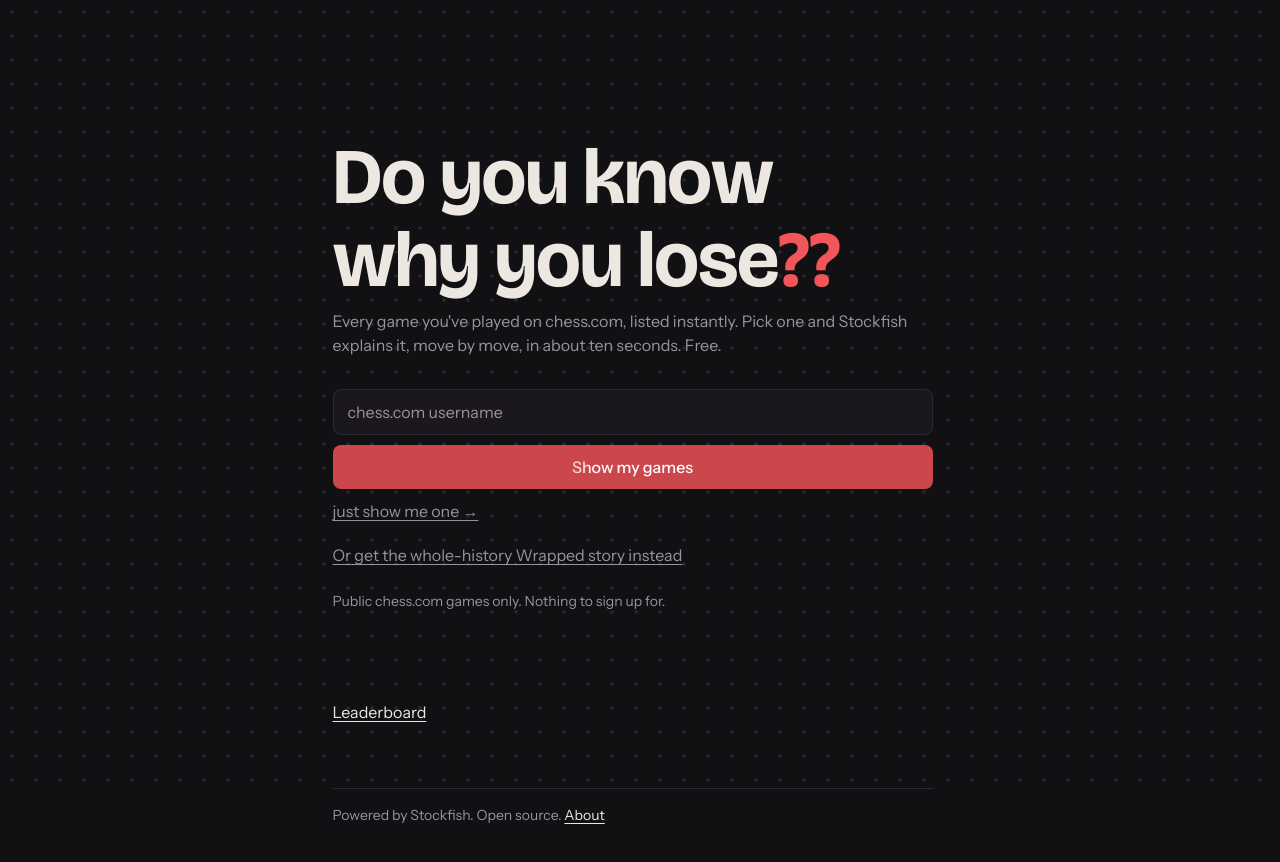
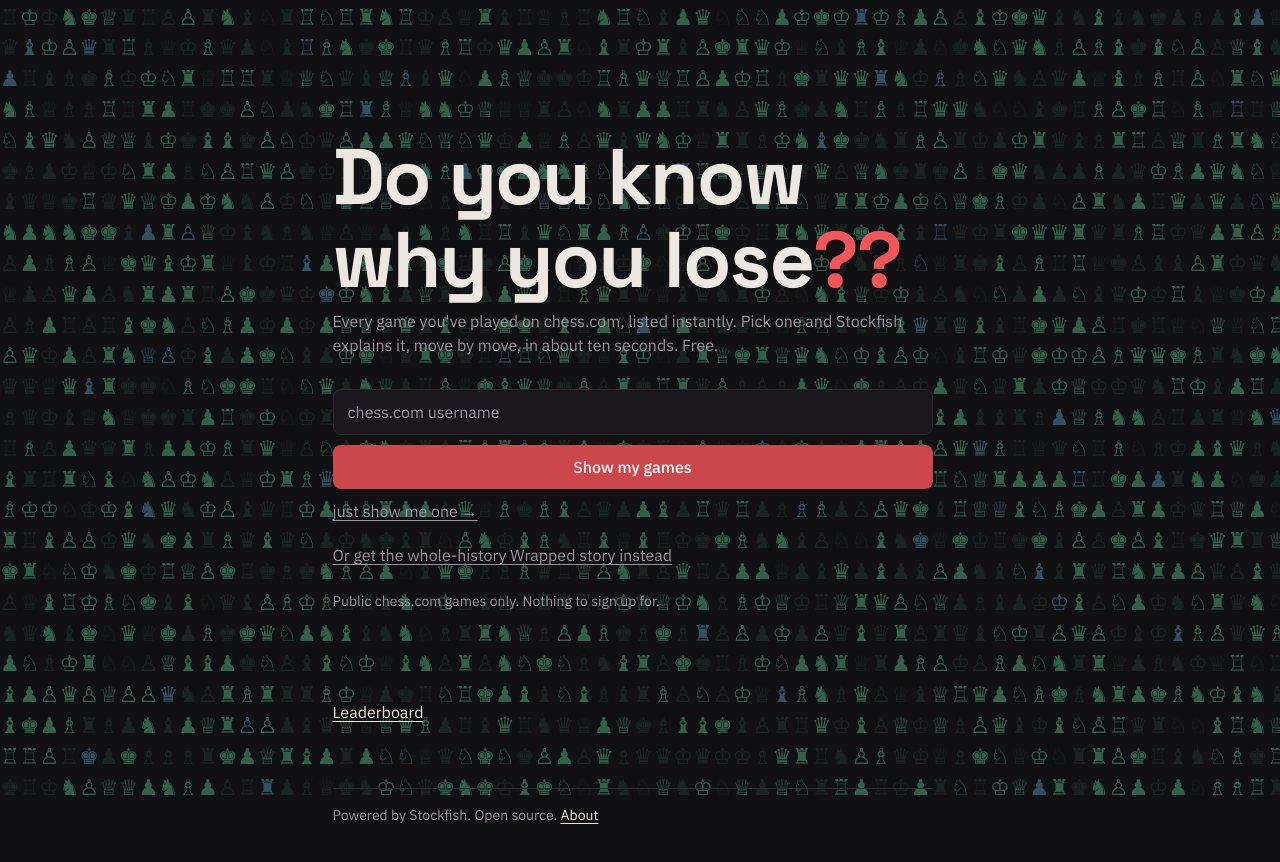
Before and after one commit to Aksh1810/Forked, a Next.js app in the folder packages/web/: page / in a window 1280 px wide. Shown: the top 862 px of the page. Built offline with nearby package versions, Linux system fonts and the light colour scheme; no server answers.

Commit message:
refactor: update font imports and enhance LetterGlitch component

```diff
--- a/packages/web/src/app/layout.tsx
+++ b/packages/web/src/app/layout.tsx
@@ -1,12 +1,12 @@
 import type { ReactNode } from 'react'
-import { Bricolage_Grotesque, IBM_Plex_Mono, Instrument_Sans } from 'next/font/google'
+import { Space_Grotesk, IBM_Plex_Mono, IBM_Plex_Sans } from 'next/font/google'
 import Link from 'next/link'
 import { BRAND_NAME } from '@forked/shared'
 import { copy } from '../copy'
 import './globals.css'
 
-const display = Bricolage_Grotesque({ subsets: ['latin'], variable: '--font-display' })
-const body = Instrument_Sans({ subsets: ['latin'], variable: '--font-body' })
+const display = Space_Grotesk({ subsets: ['latin'], variable: '--font-display' })
+const body = IBM_Plex_Sans({ subsets: ['latin'], weight: ['400', '500', '600'], variable: '--font-body' })
 const mono = IBM_Plex_Mono({ subsets: ['latin'], weight: ['400', '500'], variable: '--font-mono' })
 
 const siteOrigin = process.env.NEXT_PUBLIC_SITE_ORIGIN ?? 'http://localhost:3000'
--- a/packages/web/src/app/page.tsx
+++ b/packages/web/src/app/page.tsx
@@ -10,7 +10,7 @@
 import { ClickSpark } from '../components/bits/ClickSpark'
 import { ShinyText } from '../components/bits/ShinyText'
 import { CountUp } from '../components/bits/CountUp'
-import { DotGrid } from '../components/bits/DotGrid'
+import { LetterGlitch } from '../components/bits/LetterGlitch'
 import { SplitText } from '../components/bits/SplitText'
 import { Magnet } from '../components/bits/Magnet'
 import { FadeContent } from '../components/bits/FadeContent'
@@ -63,7 +63,12 @@
 
   return (
     <main className="flow">
-      <DotGrid />
+      <LetterGlitch
+        colors={['#2b4539', '#61dca3', '#61b3dc']}
+        opacity={0.4}
+        fontSize={22}
+        glyphs="♔♕♖♗♘♙♚♛♜♝♞♟"
+      />
       {/* D2: ClickSpark wraps only the hero heading now — it used to wrap the
           whole page, so any click anywhere sparked. */}
       <ClickSpark>
--- a/packages/web/src/components/bits/LetterGlitch.tsx
+++ b/packages/web/src/components/bits/LetterGlitch.tsx
@@ -13,11 +13,13 @@
   tickMs = 120,
   fontSize = 14,
   opacity = 0.06,
+  glyphs = 'ABCDEFGHIJKLMNOPQRSTUVWXYZ0123456789?!#$&',
 }: {
   colors?: string[]
   tickMs?: number
   fontSize?: number
   opacity?: number
+  glyphs?: string
 }) {
   const canvasRef = useRef<HTMLCanvasElement | null>(null)
   const enabled = !usePrefersReducedMotion()
@@ -27,7 +29,6 @@
     const ctx = canvas?.getContext('2d')
     if (!enabled || !canvas || !ctx) return
 
-    const glyphs = 'ABCDEFGHIJKLMNOPQRSTUVWXYZ0123456789?!#$&'
     const cw = fontSize * 0.9
     const ch = fontSize * 1.4
     let cols = 0
@@ -77,7 +78,7 @@
       cancelAnimationFrame(resizeRaf)
       window.removeEventListener('resize', onResize)
     }
-  }, [enabled, colors, tickMs, fontSize])
+  }, [enabled, colors, tickMs, fontSize, glyphs])
 
   if (!enabled) return null
   return <canvas ref={canvasRef} className="bits-bg-layer" style={{ opacity }} aria-hidden />
```
